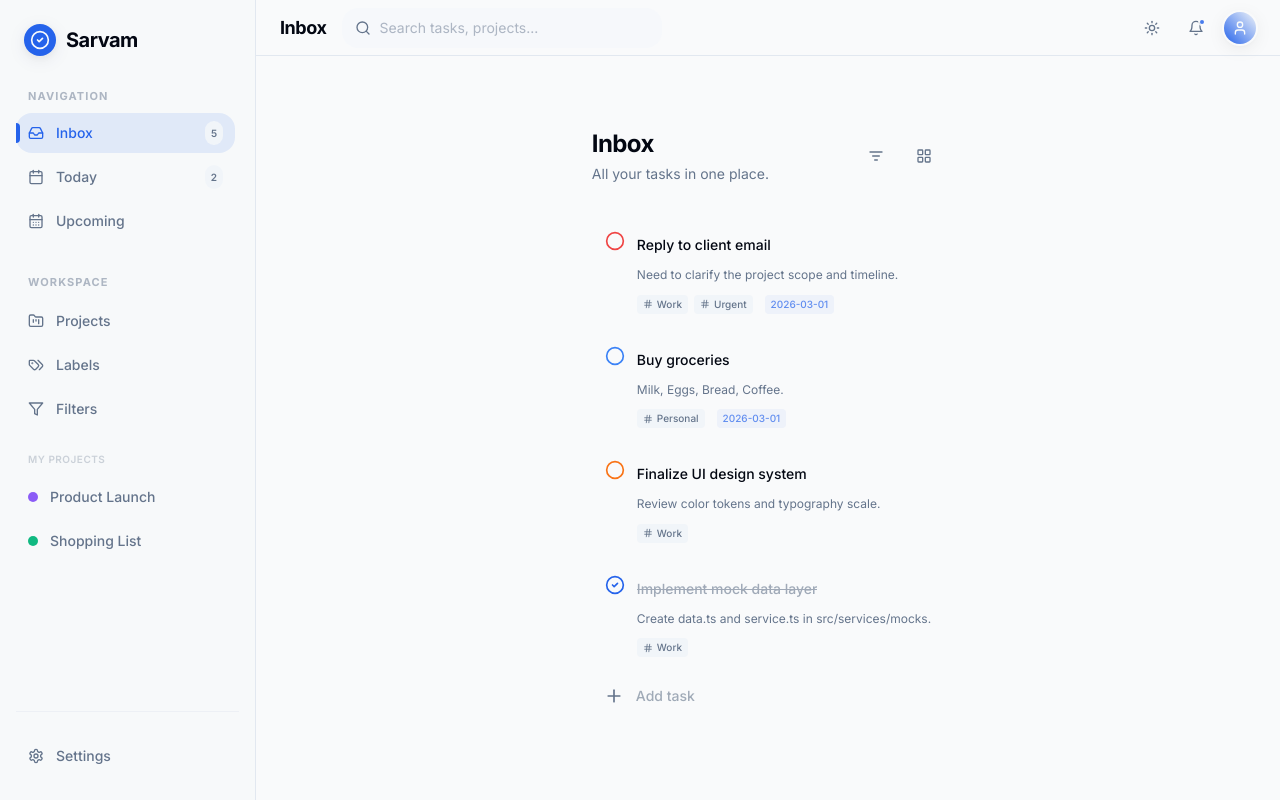
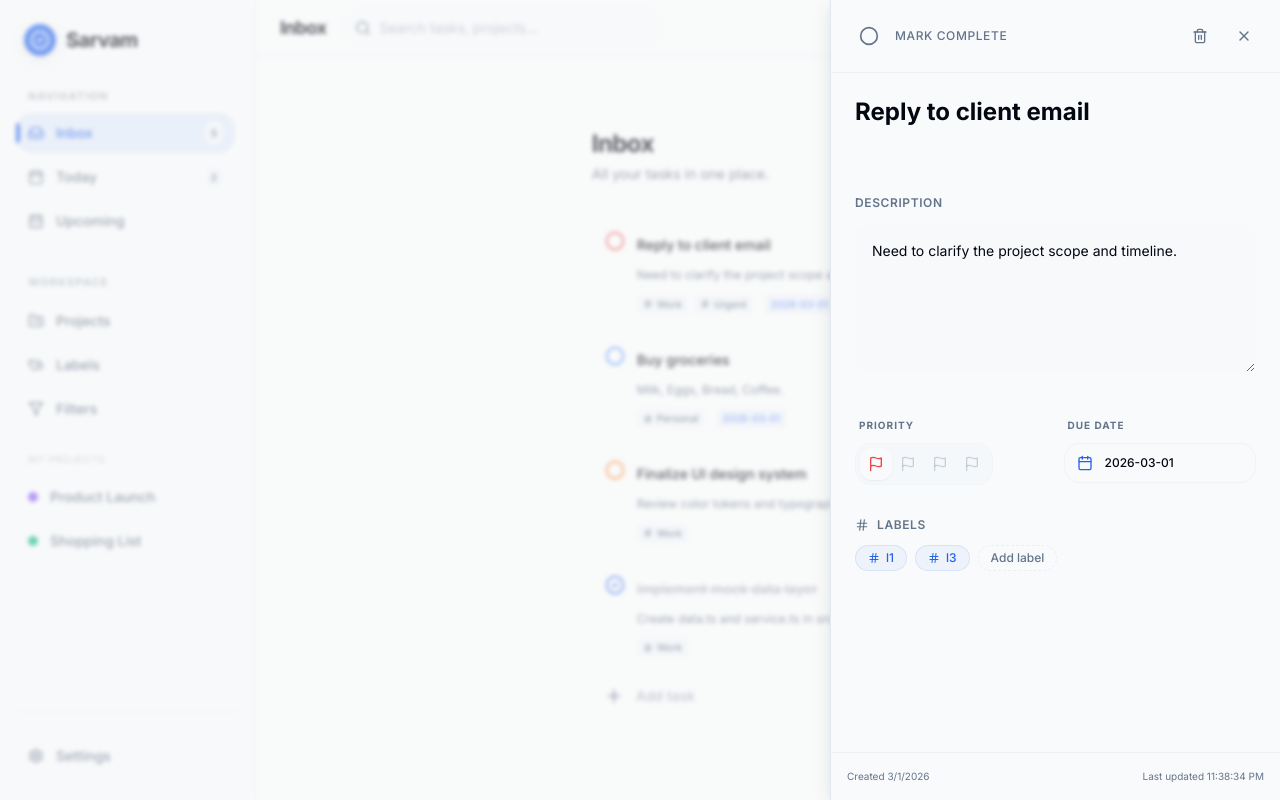
Before and after one commit to cybervirtu/sarvam-web, a React (Vite) app: page /inbox in a window 1280 px wide. Both pictures are taken after a click on the element 768 px from the left and 271 px from the top of the page. Built offline with nearby package versions, Linux system fonts and the light colour scheme.

Commit message:
Task editing

```diff
--- a/src/app/store/ui.ts
+++ b/src/app/store/ui.ts
@@ -2,12 +2,18 @@ import { create } from 'zustand';
 
 interface UIState {
     isSidebarOpen: boolean;
+    activeTaskId: string | null;
     toggleSidebar: () => void;
     setSidebarOpen: (isOpen: boolean) => void;
+    openTaskDrawer: (taskId: string) => void;
+    closeTaskDrawer: () => void;
 }
 
 export const useUIStore = create<UIState>((set) => ({
     isSidebarOpen: true,
+    activeTaskId: null,
     toggleSidebar: () => set((state) => ({ isSidebarOpen: !state.isSidebarOpen })),
     setSidebarOpen: (isOpen) => set({ isSidebarOpen: isOpen }),
+    openTaskDrawer: (taskId) => set({ activeTaskId: taskId }),
+    closeTaskDrawer: () => set({ activeTaskId: null }),
 }));
--- a/src/components/layout/index.tsx
+++ b/src/components/layout/index.tsx
@@ -3,6 +3,7 @@ import { Sidebar } from './Sidebar';
 import { Header } from './Header';
 import { cn } from '../../lib/utils';
 import { useUIStore } from '../../app/store';
+import { TaskDrawer } from '../tasks/TaskDrawer';
 
 interface LayoutProps {
     children: React.ReactNode;
@@ -12,7 +13,7 @@ export const Layout: React.FC<LayoutProps> = ({ children }) => {
     const isSidebarOpen = useUIStore((state) => state.isSidebarOpen);
 
     return (
-        <div className="flex h-screen w-full bg-background text-foreground overflow-hidden font-sans selection:bg-primary/20">
+        <div className="flex h-screen w-full bg-background text-foreground overflow-hidden font-sans selection:bg-primary/20 relative">
             <Sidebar />
             <div className={cn(
                 "flex-1 flex flex-col h-full overflow-hidden relative min-w-0 transition-all duration-300",
@@ -25,6 +26,7 @@ export const Layout: React.FC<LayoutProps> = ({ children }) => {
                     </div>
                 </main>
             </div>
+            <TaskDrawer />
         </div>
     );
 };
--- /dev/null
+++ b/src/components/tasks/TaskDrawer.tsx
@@ -0,0 +1,182 @@
+import { useEffect, useState } from 'react';
+import { X, Calendar, Flag, Hash, Trash2, CheckCircle2, Circle } from 'lucide-react';
+import { useTaskStore, useUIStore } from '../../app/store';
+import { IconButton } from '../common/IconButton';
+import { Button } from '../common/Button';
+import { cn } from '../../lib/utils';
+import { Priority } from '../../types';
+
+export const TaskDrawer = () => {
+    const { activeTaskId, closeTaskDrawer } = useUIStore();
+    const { tasks, updateTask, deleteTask, toggleTaskCompletion } = useTaskStore();
+
+    const task = tasks.find(t => t.id === activeTaskId);
+
+    const [title, setTitle] = useState('');
+    const [description, setDescription] = useState('');
+
+    useEffect(() => {
+        if (task) {
+            setTitle(task.content);
+            setDescription(task.description || '');
+        }
+    }, [task]);
+
+    if (!activeTaskId || !task) return null;
+
+    const handleTitleBlur = () => {
+        if (title.trim() !== task.content) {
+            updateTask(task.id, { content: title.trim() });
+        }
+    };
+
+    const handleDescriptionBlur = () => {
+        if (description !== task.description) {
+            updateTask(task.id, { description });
+        }
+    };
+
+    const handlePriorityChange = (priority: Priority) => {
+        updateTask(task.id, { priority });
+    };
+
+    const handleDelete = () => {
+        if (window.confirm('Are you sure you want to delete this task?')) {
+            deleteTask(task.id);
+            closeTaskDrawer();
+        }
+    };
+
+    const priorityOptions: { value: Priority; label: string; color: string }[] = [
+        { value: 1, label: 'Priority 1', color: 'text-red-500' },
+        { value: 2, label: 'Priority 2', color: 'text-orange-500' },
+        { value: 3, label: 'Priority 3', color: 'text-blue-500' },
+        { value: 4, label: 'Priority 4', color: 'text-muted-foreground/40' },
+    ];
+
+    return (
+        <>
+            {/* Backdrop */}
+            <div
+                className="fixed inset-0 bg-background/40 backdrop-blur-[2px] z-40 animate-in fade-in duration-300"
+                onClick={closeTaskDrawer}
+            />
+
+            {/* Drawer */}
+            <div className="fixed right-0 top-0 h-full w-[450px] bg-background border-l border-border shadow-premium z-50 animate-in slide-in-from-right duration-500 ease-out flex flex-col">
+                {/* Header */}
+                <header className="flex items-center justify-between p-4 border-b border-border/50">
+                    <div className="flex items-center gap-2">
+                        <Button
+                            variant="ghost"
+                            size="sm"
+                            className="text-muted-foreground hover:text-foreground"
+                            onClick={() => toggleTaskCompletion(task.id)}
+                        >
+                            {task.isCompleted ? (
+                                <CheckCircle2 className="w-5 h-5 text-primary" />
+                            ) : (
+                                <Circle className="w-5 h-5" />
+                            )}
+                            <span className="ml-2 text-xs font-medium uppercase tracking-wider">
+                                {task.isCompleted ? 'Completed' : 'Mark Complete'}
+                            </span>
+                        </Button>
+                    </div>
+                    <div className="flex items-center gap-1">
+                        <IconButton icon={Trash2} onClick={handleDelete} title="Delete Task" className="text-muted-foreground hover:text-red-500" />
+                        <IconButton icon={X} onClick={closeTaskDrawer} title="Close" />
+                    </div>
+                </header>
+
+                {/* Content */}
+                <div className="flex-1 overflow-y-auto p-6 space-y-8">
+                    {/* Title */}
+                    <div className="space-y-1">
+                        <textarea
+                            value={title}
+                            onChange={(e) => setTitle(e.target.value)}
+                            onBlur={handleTitleBlur}
+                            placeholder="Task title"
+                            className="w-full bg-transparent border-none outline-none text-2xl font-bold placeholder:text-muted-foreground/30 resize-none min-h-[40px] leading-tight"
+                        />
+                    </div>
+
+                    {/* Description */}
+                    <div className="space-y-3">
+                        <div className="flex items-center gap-2 text-xs font-semibold text-muted-foreground uppercase tracking-wider">
+                            <span>Description</span>
+                        </div>
+                        <textarea
+                            value={description}
+                            onChange={(e) => setDescription(e.target.value)}
+                            onBlur={handleDescriptionBlur}
+                            placeholder="Add a detailed description..."
+                            className="w-full bg-muted/30 border border-transparent focus:border-border/50 rounded-xl p-4 outline-none text-sm leading-relaxed min-h-[150px] transition-all"
+                        />
+                    </div>
+
+                    {/* Metadata Grid */}
+                    <div className="grid grid-cols-2 gap-4">
+                        <div className="space-y-2">
+                            <span className="text-[10px] font-bold text-muted-foreground uppercase tracking-widest px-1">Priority</span>
+                            <div className="flex items-center bg-muted/40 p-1 rounded-xl border border-border/20 w-fit">
+                                {priorityOptions.map((opt) => (
+                                    <IconButton
+                                        key={opt.value}
+                                        icon={Flag}
+                                        onClick={() => handlePriorityChange(opt.value)}
+                                        className={cn(
+                                            "h-8 w-8 rounded-lg transition-all duration-200",
+                                            task.priority === opt.value
+                                                ? cn("bg-background shadow-sm", opt.color)
+                                                : "text-muted-foreground/30 hover:text-muted-foreground"
+                                        )}
+                                        title={opt.label}
+                                    />
+                                ))}
+                            </div>
+                        </div>
+
+                        <div className="space-y-2">
+                            <span className="text-[10px] font-bold text-muted-foreground uppercase tracking-widest px-1">Due Date</span>
+                            <Button
+                                variant="outline"
+                                size="sm"
+                                className="w-full h-10 justify-start gap-3 rounded-xl border-border/40 hover:bg-muted text-xs font-medium"
+                            >
+                                <Calendar className="w-4 h-4 text-primary" />
+                                <span>{task.dueDate?.date || 'Set due date'}</span>
+                            </Button>
+                        </div>
+                    </div>
+
+                    {/* Labels */}
+                    <div className="space-y-3">
+                        <div className="flex items-center gap-2 text-xs font-semibold text-muted-foreground uppercase tracking-wider">
+                            <Hash className="w-3.5 h-3.5" />
+                            <span>Labels</span>
+                        </div>
+                        <div className="flex flex-wrap gap-2">
+                            {task.labels.map(labelId => (
+                                <div key={labelId} className="flex items-center gap-1.5 bg-primary/5 text-primary px-3 py-1 rounded-full text-xs font-medium border border-primary/10">
+                                    <Hash className="w-3 h-3" />
+                                    {labelId}
+                                </div>
+                            ))}
+                            <button className="flex items-center gap-1.5 border border-dashed border-border/60 text-muted-foreground px-3 py-1 rounded-full text-xs font-medium hover:border-primary/40 hover:text-primary transition-all">
+                                <span>Add label</span>
+                            </button>
+                        </div>
+                    </div>
+                </div>
+
+                {/* Footer */}
+                <footer className="p-4 border-t border-border/50 bg-muted/10 text-[10px] text-muted-foreground flex justify-between">
+                    <span>Created {new Date(task.createdAt).toLocaleDateString()}</span>
+                    <span>Last updated {new Date(task.updatedAt).toLocaleTimeString()}</span>
+                </footer>
+            </div>
+        </>
+    );
+};
--- a/src/components/tasks/TaskItem.tsx
+++ b/src/components/tasks/TaskItem.tsx
@@ -3,6 +3,8 @@ import { Task } from '../../types';
 import { cn } from '../../lib/utils';
 import { CheckCircle2, Circle, Hash } from 'lucide-react';
 import { TaskActions } from './TaskActions';
+
+import { useTaskStore, useUIStore } from '../../app/store';
 
 interface TaskItemProps {
     task: Task;
@@ -16,9 +18,21 @@ const priorityColors: Record<number, string> = {
 };
 
 export const TaskItem: React.FC<TaskItemProps> = ({ task }) => {
+    const openTaskDrawer = useUIStore((state) => state.openTaskDrawer);
+    const toggleTaskCompletion = useTaskStore((state) => state.toggleTaskCompletion);
+
     return (
-        <div className="group flex items-start gap-3 p-3 rounded-xl hover:bg-muted/50 transition-all duration-200 border border-transparent hover:border-border/50">
-            <button className="mt-0.5 shrink-0 focus:outline-none transition-transform active:scale-90">
+        <div
+            onClick={() => openTaskDrawer(task.id)}
+            className="group flex items-start gap-3 p-3 rounded-xl hover:bg-muted/50 transition-all duration-200 border border-transparent hover:border-border/50 cursor-pointer"
+        >
+            <button
+                onClick={(e) => {
+                    e.stopPropagation();
+                    toggleTaskCompletion(task.id);
+                }}
+                className="mt-0.5 shrink-0 focus:outline-none transition-transform active:scale-90"
+            >
                 {task.isCompleted ? (
                     <CheckCircle2 className="w-5 h-5 text-primary" />
                 ) : (
```
